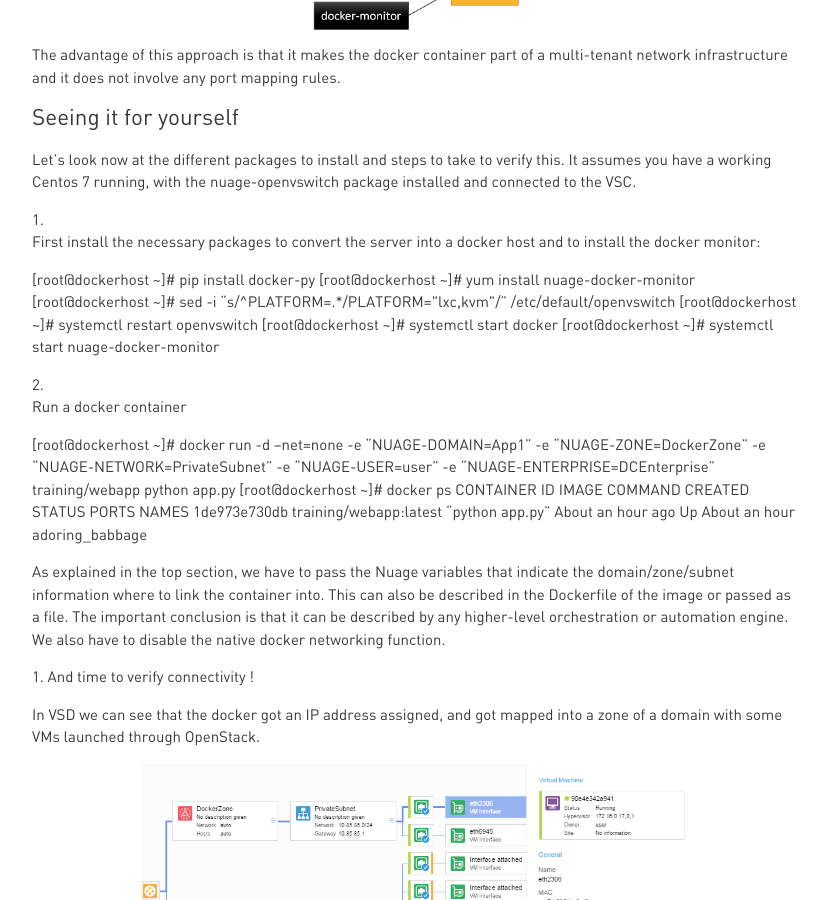
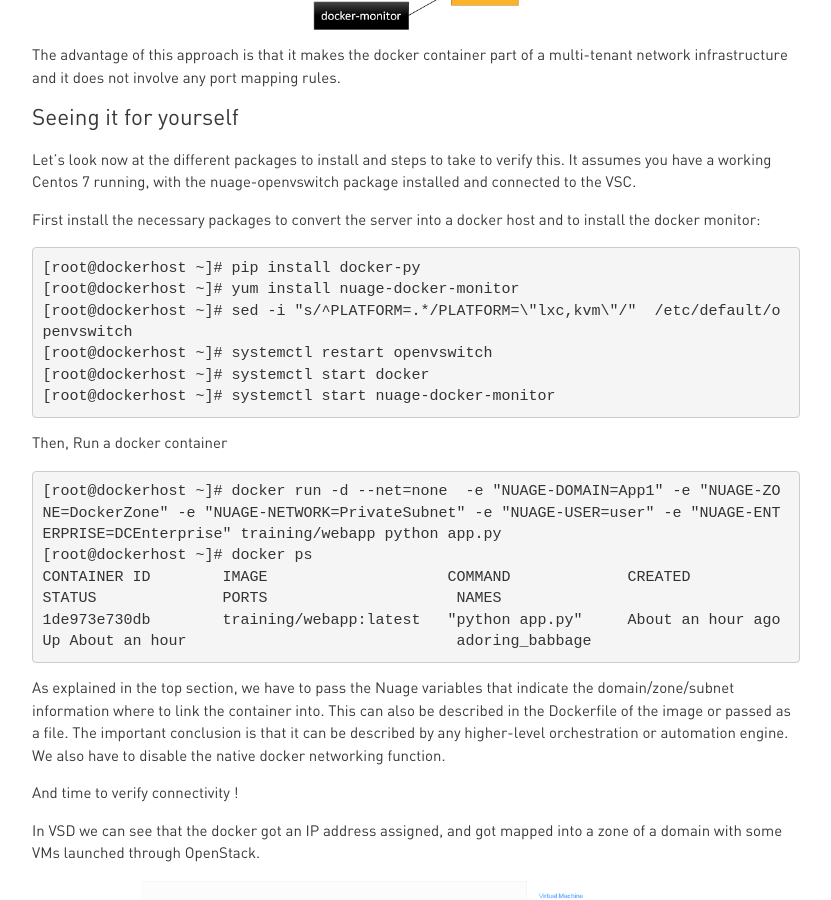
Before and after one commit to nuagenetworks/nuagenetworks.github.io, a Jekyll site: the page built from _posts/2015-11-25-Docker.md, in a window 1280 px wide and 900 px high, scrolled down 1247 px. Shown: the whole window, without its empty margins (224-1055 px from the left). Built offline with Jekyll 4.4.1, drawn with Linux system fonts in a browser that asks for light colours; nearby versions of some CDN libraries; some web fonts are replaced; comment, search, counter and statistics services are not loaded; some of the changed lines change nothing that is shown.

Commit message:
Seems there is a bug with numbered list and code block

```diff
--- a/_posts/2015-11-25-Docker.md
+++ b/_posts/2015-11-25-Docker.md
@@ -36,7 +36,7 @@ The advantage of this approach is that it makes the docker container part of a m
 Let’s look now at the different packages to install and steps to take to verify this.
 It assumes you have a working Centos 7 running, with the nuage-openvswitch package installed and connected to the VSC.
 
-1. First install the necessary packages to convert the server into a docker host and to install the docker monitor:
+First install the necessary packages to convert the server into a docker host and to install the docker monitor:
 
     [root@dockerhost ~]# pip install docker-py
     [root@dockerhost ~]# yum install nuage-docker-monitor
@@ -46,7 +46,7 @@ It assumes you have a working Centos 7 running, with the nuage-openvswitch packa
     [root@dockerhost ~]# systemctl start nuage-docker-monitor
 
 
-2. Run a docker container
+Then, Run a docker container
 
     [root@dockerhost ~]# docker run -d --net=none  -e "NUAGE-DOMAIN=App1" -e "NUAGE-ZONE=DockerZone" -e "NUAGE-NETWORK=PrivateSubnet" -e "NUAGE-USER=user" -e "NUAGE-ENTERPRISE=DCEnterprise" training/webapp python app.py
     [root@dockerhost ~]# docker ps
@@ -57,7 +57,7 @@ It assumes you have a working Centos 7 running, with the nuage-openvswitch packa
 As explained in the top section, we have to pass the Nuage variables that indicate the domain/zone/subnet information where to link the container into. This can also be described in  the Dockerfile of the image or passed as a file. The important conclusion is that it can be described by any higher-level orchestration or automation engine.
 We also have to disable the native docker networking function.
 
-3. And time to verify connectivity !
+And time to verify connectivity !
 
 In VSD we can see that the docker got an IP address assigned, and got mapped into a zone of a domain with some VMs launched through OpenStack.
 
@@ -111,8 +111,8 @@ And on the other OpenStack  VM I can just verify that my docker service is acces
 
 So by going through a few simple steps, I realized:
 
-1. I wouldn’t have to administer port mappings for my docker services
-2. I can separate docker containers in the same way as I separate virtual machines
-3. I can access my docker services from of my Openstack VMs.
+* I wouldn’t have to administer port mappings for my docker services
+* I can separate docker containers in the same way as I separate virtual machines
+* I can access my docker services from of my Openstack VMs.
 
 Life is good !
```
